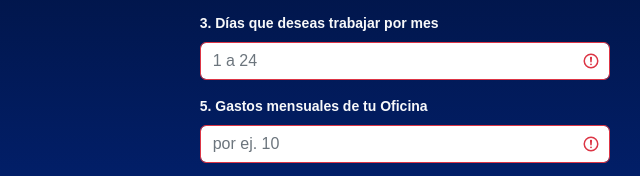
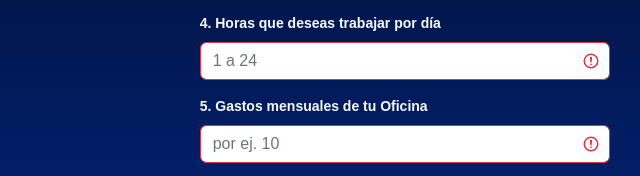
Before and after one commit to lisandrojm/FreelanderMartinez_correccion, a plain HTML site: page index.html in a window 1280 px wide. Shown: the part 499-675 px from the top of the page, 235-875 px from the left. Drawn offline with nearby package versions, Linux system fonts and the light colour scheme.

Commit message:
horas_html

```diff
--- a/index.html
+++ b/index.html
@@ -137,7 +137,7 @@
               <div class="col">
                 <div class="mb-3">
                   <label class="form-label" for="typeNumber"
-                    ><b>3. Días que deseas trabajar por mes</b></label
+                    ><b>4. Horas que deseas trabajar por día</b></label
                   >
                   <input
                     id="horasInput"
```
